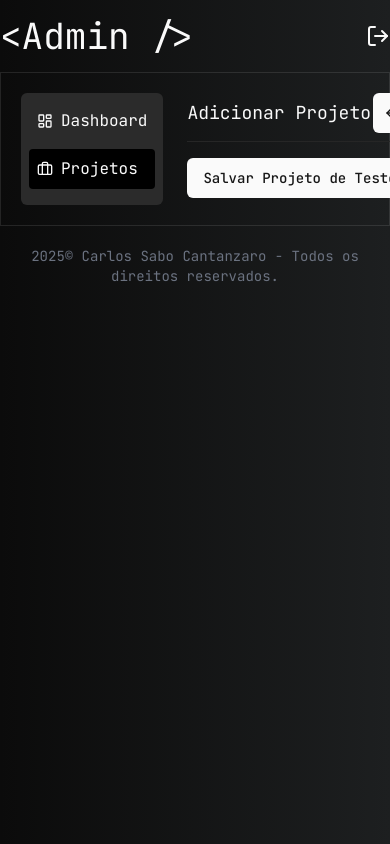
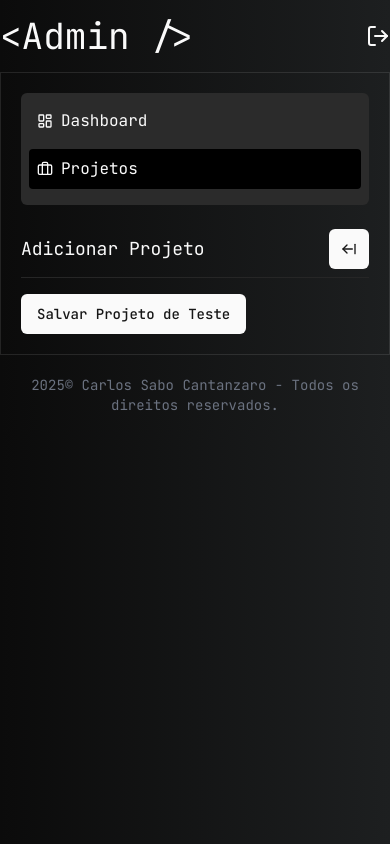
Before and after one commit to carloscsc/portfolio, a Next.js app: page /admin/projects/cadastrar in a window 390 px wide. Built offline with nearby package versions, Linux system fonts and the light colour scheme; no server answers.

Commit message:
fix: update layout and sidebar styles for improved responsiveness

```diff
--- a/src/app/admin/layout.tsx
+++ b/src/app/admin/layout.tsx
@@ -20,7 +20,7 @@ export default function AdminLayout({
 				<LogOut className='cursor-pointer' />
 			</div>
 
-			<div className='mx-auto w-full max-w-4xl border border-white/10 p-5 flex gap-6'>
+			<div className='mx-auto w-full max-w-4xl border border-white/10 p-5 flex-row md:flex gap-6'>
 				<SidebarLinks />
 
 				<div className='w-full'>{children}</div>
--- a/src/app/admin/sidebar-links.tsx
+++ b/src/app/admin/sidebar-links.tsx
@@ -37,7 +37,7 @@ const MenuLink = ({
 
 const sidebarLinks = () => {
 	return (
-		<nav className='w-[200px]'>
+		<nav className='w-full mb-6 md:w-[200px]'>
 			<ul className='bg-[#2b2b2b] rounded-md overflow-hidden p-2'>
 				<MenuLink
 					href='/admin'
```
